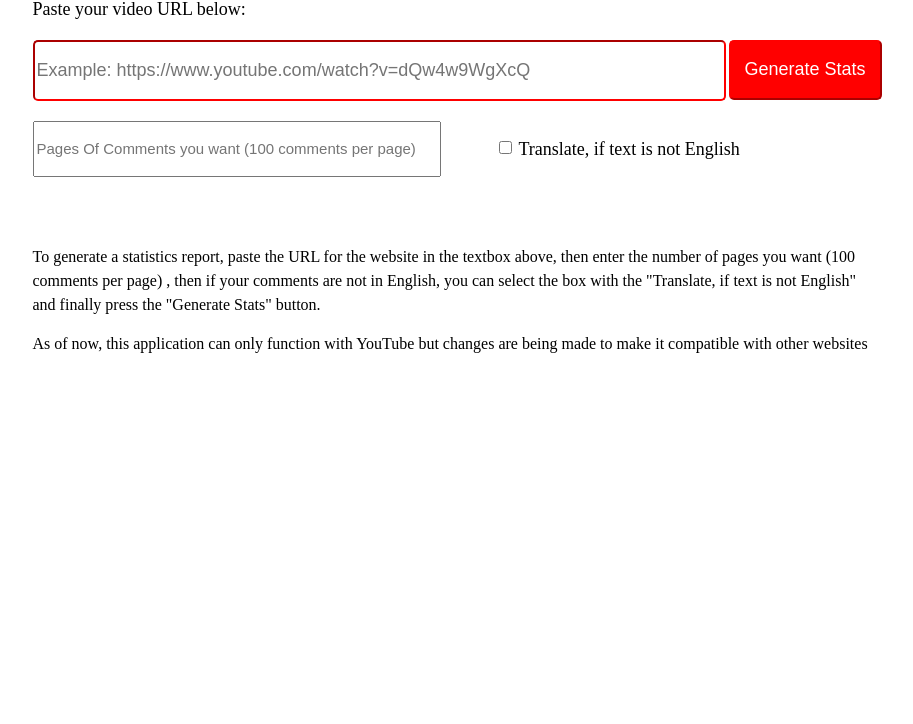
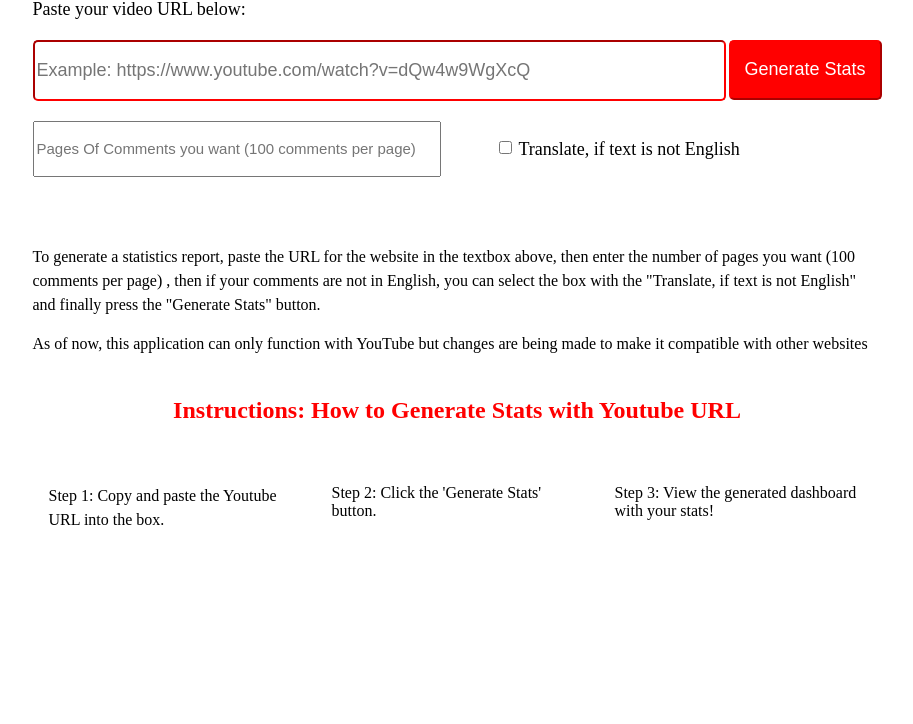
Before and after one commit to AndrewHsu0730/YouTube-Comment-Analyzer, a Flask app: page / in a window 1280 px wide. Shown: the part 431-1155 px from the top of the page, without its empty margins (183-1096 px from the left). Before the commit the page ends 784 px from the top, so only its background shows below. Run offline with Flask 3, Linux system fonts and the light colour scheme; parts of the project's set-up code (start-up, migrations or seed data) failed here and were passed over.

Commit message:
Added Instructions

```diff
--- a/static/style.css
+++ b/static/style.css
@@ -79,3 +79,19 @@ div {
 p1 {
     line-height: 1.5;
 }
+
+#grid {
+    display: grid;
+    grid-template-rows: auto 250px 250px 250px 250px;
+    grid-template-columns: repeat(3, 1fr);
+}
+
+#grid > * {
+    padding: 1em;
+}
+
+#grid h2 {
+    grid-column: span 3;
+    color: rgb(255, 0, 0);
+    text-align: center;
+}
--- a/templates/home.html
+++ b/templates/home.html
@@ -42,5 +42,17 @@
     <p2>
         As of now, this application can only function with YouTube but changes are being made to make it compatible with other websites
     </p2>
+    <section id="grid">
+        <h2>Instructions: How to Generate Stats with Youtube URL</h2>
+        <p1>
+            Step 1: Copy and paste the Youtube URL into the box.
+        </p1>
+        <p2>
+            Step 2: Click the 'Generate Stats' button.
+        </p2>
+        <p3>
+            Step 3: View the generated dashboard with your stats!
+        </p3>
+        </section>
 </body>
 </html>
```
